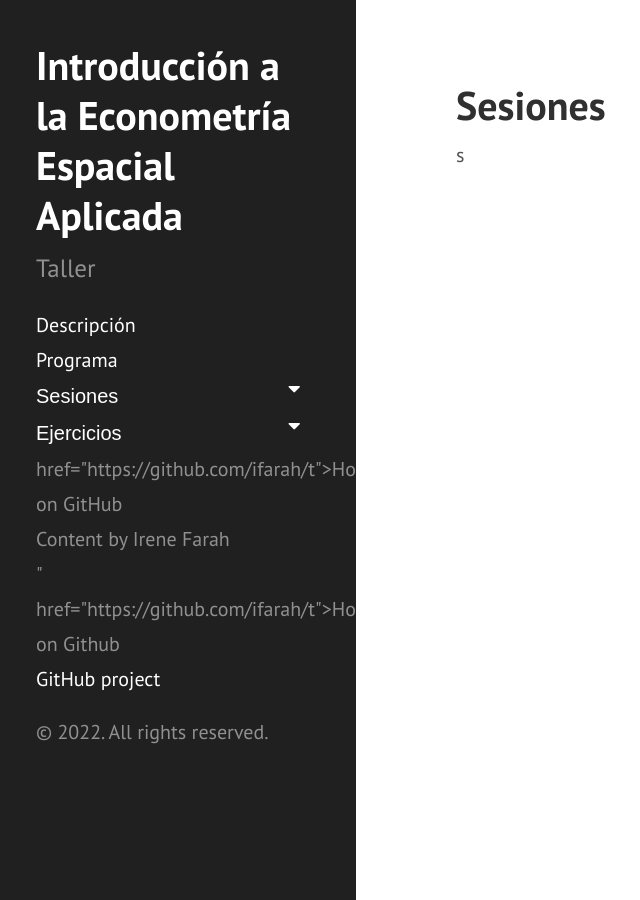
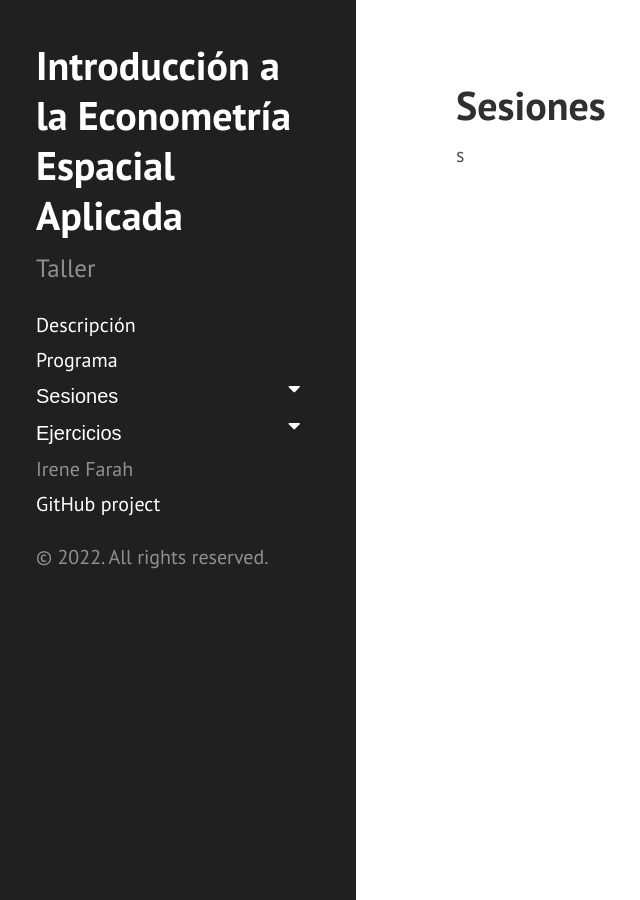
Before and after one commit to ifarah/sp_reg, a Jekyll site: the page built from methods.md, in a window 1280 px wide. Shown: the whole page, without its empty margins (4-644 px from the left). Built offline with Jekyll 4.4.1, drawn with Linux system fonts in a browser that asks for light colours.

Commit message:
Update sidebar.html

```diff
--- a/_includes/sidebar.html
+++ b/_includes/sidebar.html
@@ -70,11 +70,7 @@ for (i = 0; i < dropdown.length; i++) {
       {% endfor %}
       {% endcomment %}
 
-      <span class="sidebar-nav-item">href="{{ site.github.repo }}">Hosted on GitHub</span>
-      <span class="sidebar-nav-item">Content by {{ https://ifarah.github.io./ }}Irene Farah</span>
-
-      <span class="sidebar-nav-item">" href="{{  site.github.repo  }}">Hosted on Github</span>
-
+      <span class="sidebar-nav-item" href="{{ https://ifarah.github.io./ }}">Irene Farah</span>
       <a class="sidebar-nav-item" href="{{ site.github.repo }}">GitHub project</a>
     </nav>
 
```
